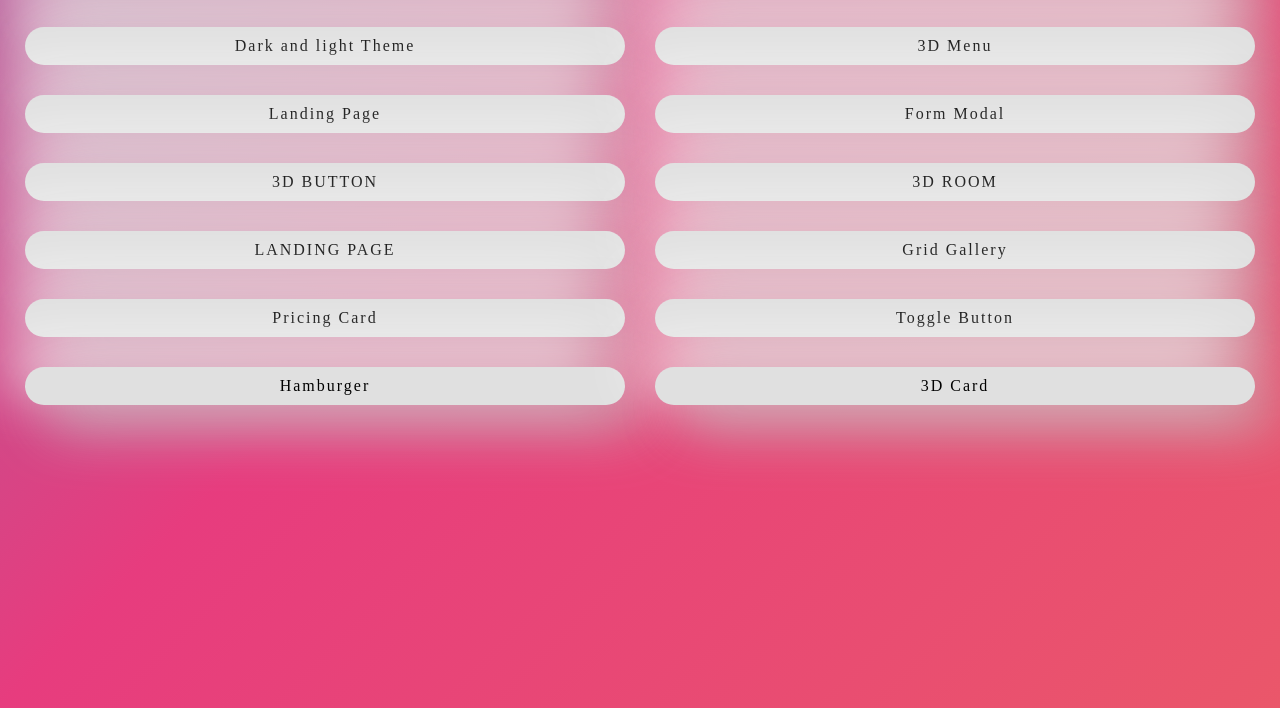
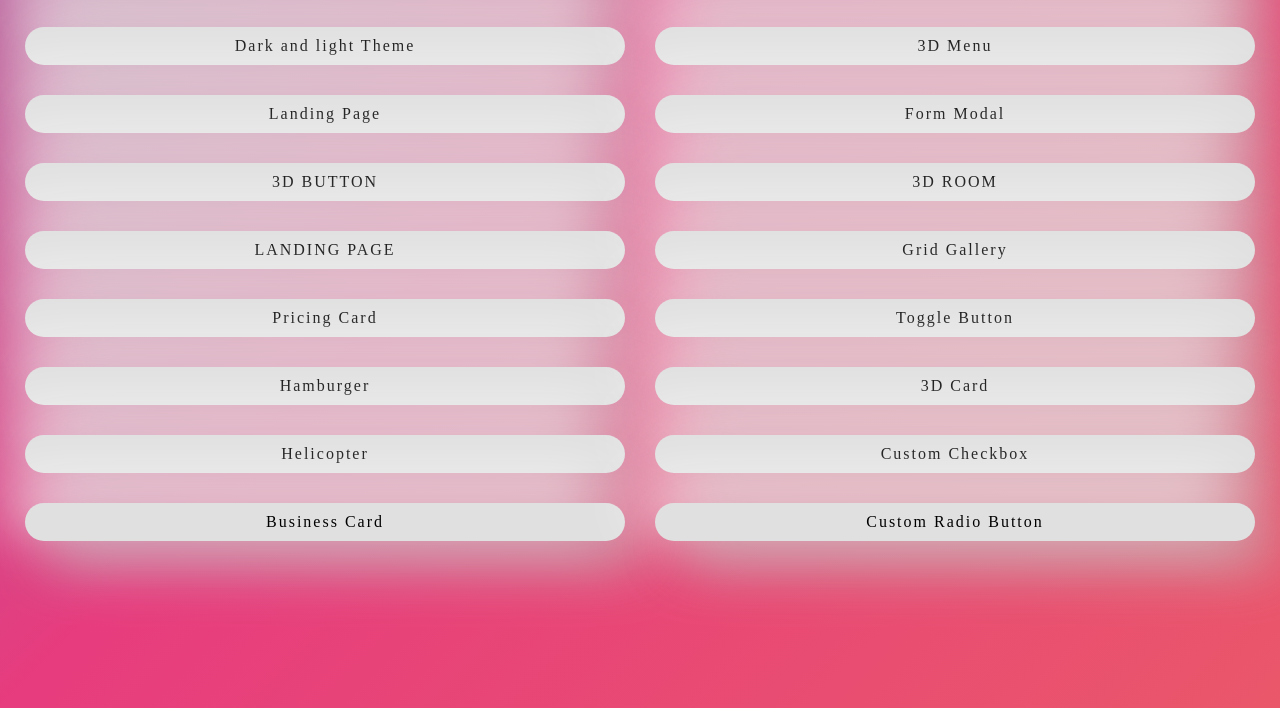
Before and after one commit to maquib22/multi-mini-project-js, a plain HTML site: page index.html in a window 1280 px wide. Shown: the part 121-829 px from the top of the page. Drawn offline with Linux system fonts and the light colour scheme.

Commit message:
added projects

```diff
--- a/20-custom-radio-button/style.css
+++ b/20-custom-radio-button/style.css
@@ -37,7 +37,7 @@
 .option label::after {
     content: '';
     position: absolute;
-    right: 15%;
+    right: 15.3%;
     width: 50px;
     height: 50px;
     border: 5px solid #0aac83;
--- a/index.html
+++ b/index.html
@@ -110,6 +110,18 @@
         <div class="project-list">
             <a href="./16-3d-card/index.html">3D Card</a>
         </div>
+        <div class="project-list">
+            <a href="./17-helicopter/index.html">Helicopter</a>
+        </div>
+        <div class="project-list">
+            <a href="./18-custom-checkbox/index.html">Custom Checkbox</a>
+        </div>
+        <div class="project-list">
+            <a href="./19-business-card/index.html">Business Card</a>
+        </div>
+        <div class="project-list">
+            <a href="./20-custom-radio-button/index.html">Custom Radio Button</a>
+        </div>
 
 
     </div>
```
